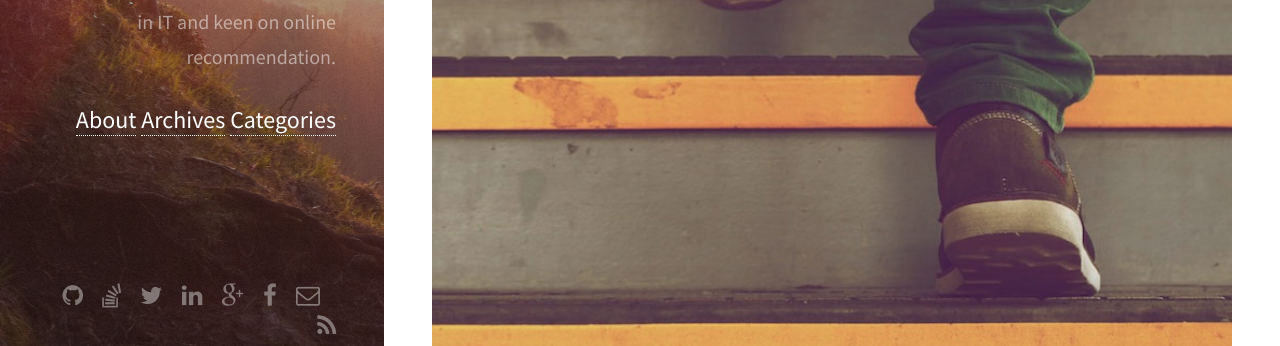
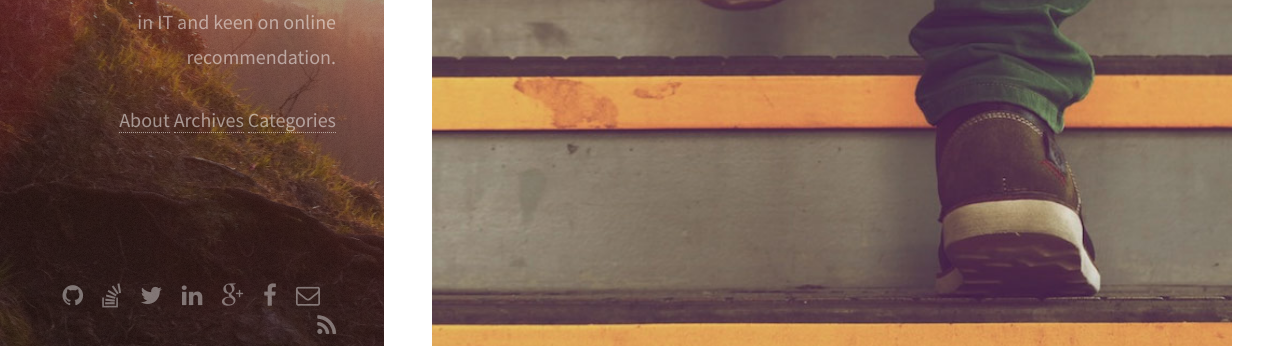
Before and after one commit to MarcinKosinski/MarcinKosinski.github.io, a Jekyll site: the page built from index.html, in a window 1280 px wide. Shown: the part 321-667 px from the top of the page. Built offline with Jekyll 4.4.1, drawn with Linux system fonts in a browser that asks for light colours; comment, search, counter and statistics services are not loaded.

Commit message:
br in side panel

```diff
--- a/_layouts/default.html
+++ b/_layouts/default.html
@@ -42,14 +42,15 @@
           online recommendation.</h1>
 
           <br>
-      <h2>{% assign pages_list = site.pages %}
+      <h1>{% assign pages_list = site.pages %}
          {% for node in pages_list %}
            {% if node.title != null %}
              {% if node.layout == "page" %}
                <a class="sidebar-nav-item{% if page.url == node.url %} active{% endif %}" href="{{ site.baseurl }}{{ node.url }}.html">{{ node.title }}</a>
              {% endif %}
            {% endif %}
-         {% endfor %}</h2>
+         {% endfor %}</h1>
+         <br>
 
       </header>
 
```
